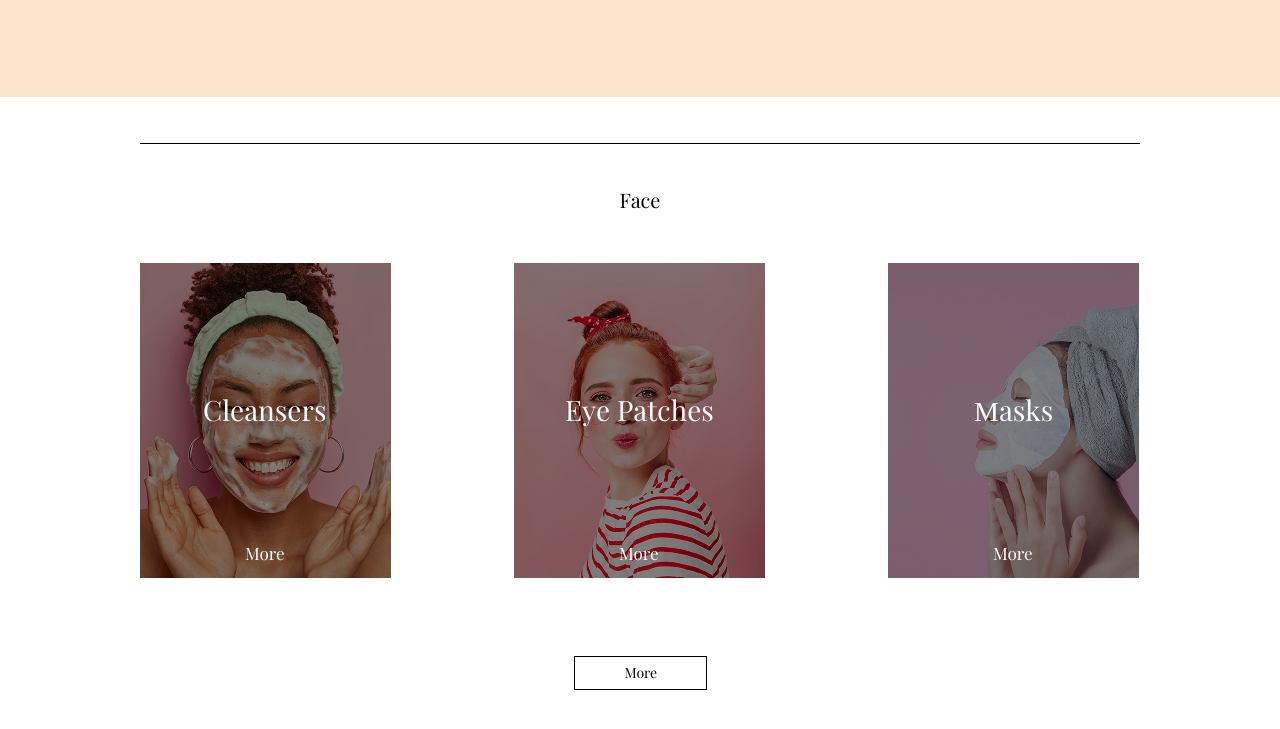
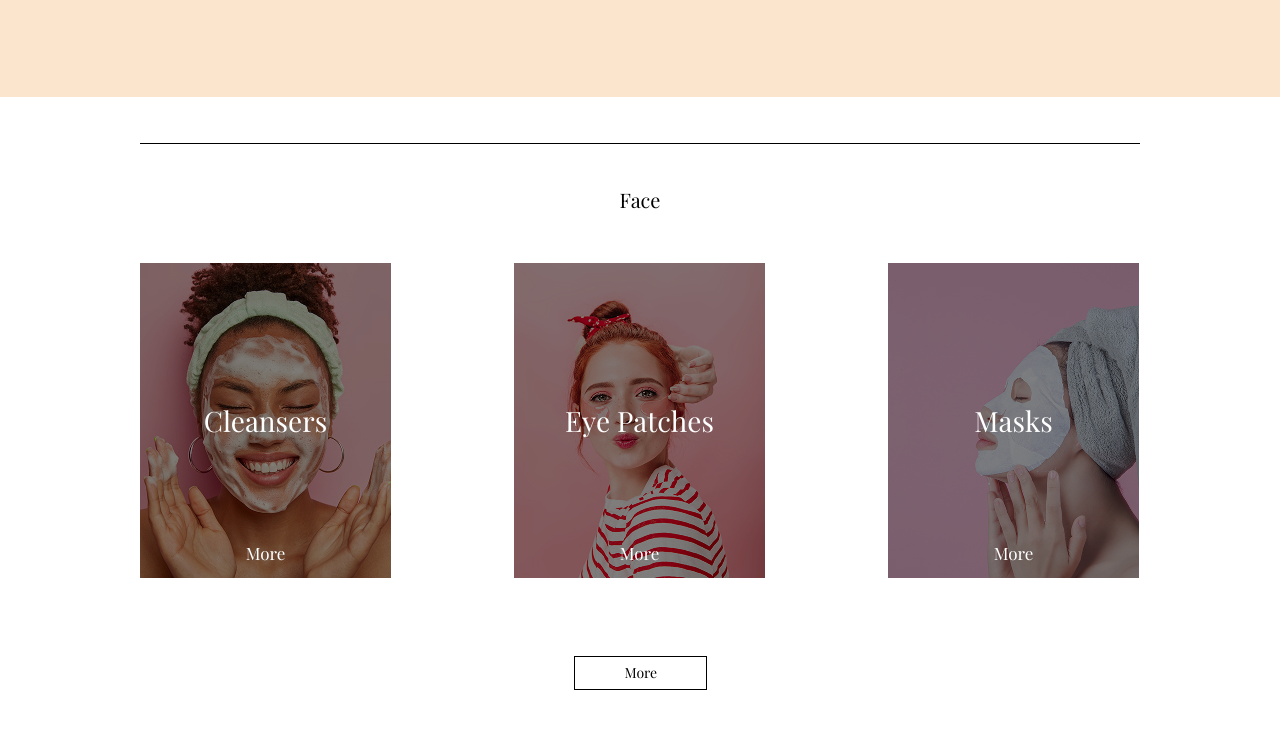
Before and after one commit to Sanni120385/lessons2025, a plain HTML site: page home_work_lesson_10/index.html in a window 1280 px wide. Shown: the part 499-1228 px from the top of the page. Drawn offline with nearby package versions, Linux system fonts and the light colour scheme.

Commit message:
Add files via upload

```diff
--- a/home_work_lesson_10/css/style.css
+++ b/home_work_lesson_10/css/style.css
@@ -178,27 +178,24 @@ background: url(../img/check-badge.png) 0 0 / 100% no-repeat;
 	box-shadow: 0px 0px 5px 5px gray;
 }
 .card__title {
+	width: 100%;
+	text-align: center;
+	padding: 0 0.9375rem;
 	color: white;
 	font-size: clamp(14px, 5vw, 28px);
 position: absolute;
-top: 8.3125rem;
-left: 3.9375rem;
-right: 4rem;
+top: 50%;
+left: 50%;
+transform: translate(-50%, -50%);
 }
-.card__title--left{
-	left: 3.1875rem;
-	right: 3.0625rem;
-}
-.card__title--right{
-	left: 5.375rem;
-	right: 5.375rem;
-}
+
 .card__link {
+	width: 100%;
+		text-align: center;
+		padding: 0 0.9375rem;
 	color: #fff;
 	font-size: 1.0625rem;
 	position: absolute;
-	left: 6.5625rem;
-	right: 53.4375rem;
 	bottom: 1rem;
 }
 .card__link:hover{
--- a/home_work_lesson_10/index.html
+++ b/home_work_lesson_10/index.html
@@ -33,16 +33,16 @@
 										<a href="#" class="submenu__link">Item Submenu</a>
 										<ul class="submenu__thirdmenu thirdmenu">
 											<li class="thirdmenu__item">
-												<a href="#" class="thirdmenu__link">Item Thirdmenu</a>
+												<a href="#" class="thirdmenu__link">Item Third menu</a>
 											</li>
 											<li class="thirdmenu__item">
-												<a href="#" class="thirdmenu__link">Item Thirdmenu</a>
+												<a href="#" class="thirdmenu__link">Item Third menu</a>
 											</li>
 											<li class="thirdmenu__item">
-												<a href="#" class="thirdmenu__link">Item Thirdmenu</a>
+												<a href="#" class="thirdmenu__link">Item Third menu</a>
 											</li>
 											<li class="thirdmenu__item">
-												<a href="#" class="thirdmenu__link">Item Thirdmenu</a>
+												<a href="#" class="thirdmenu__link">Item Third menu</a>
 											</li>
 										</ul>
 									</li>
@@ -80,15 +80,10 @@
 						</li>
 					</ul>
 				</div>
-
-
-
 				<div class="face">
 					<div class="face__container">
 						<h2 class="face__title">Face</h2>
 						<div class="face__cards">
-
-
 							<a href="#" class="face__card card">
 								<picture class="card__page">
 									<source srcset="img/cleanser-1.webp 1x, img/cleanser-1-2x.webp 2x, img/cleanser-1-3x.webp 3x"
@@ -98,7 +93,6 @@
 								<h3 class="card__title">Cleansers</h3>
 								<p class="card__link">More</p>
 							</a>
-
 							<a href="#" class="face__card card">
 								<picture class="card__page">
 									<source
@@ -106,20 +100,18 @@
 										type="imag/webp">
 									<img class="card__image" src="img/eye1-patches-1.jpg" alt="woman's face">
 								</picture>
-								<h3 class="card__title card__title--left">Eye Patches</h3>
+								<h3 class="card__title">Eye Patches</h3>
 								<p class="card__link">More</p>
 							</a>
-
 							<a href="#" class="face__card card">
 								<picture class="card__page">
 									<source srcset="img/mask-1.webp 1x, img/mask-1-2x.webp 2x, img/mask-1-3x.webp 3x"
 										type="imag/webp">
 									<img class="card__image" src="img/mask-1.jpg" alt="woman's face">
 								</picture>
-								<h3 class="card__title card__title--right">Мasks</h3>
+								<h3 class="card__title">Masks</h3>
 								<p class="card__link">More</p>
 							</a>
-
 						</div>
 					</div>
 					<a href="#" class="face__link">More</a>
```
